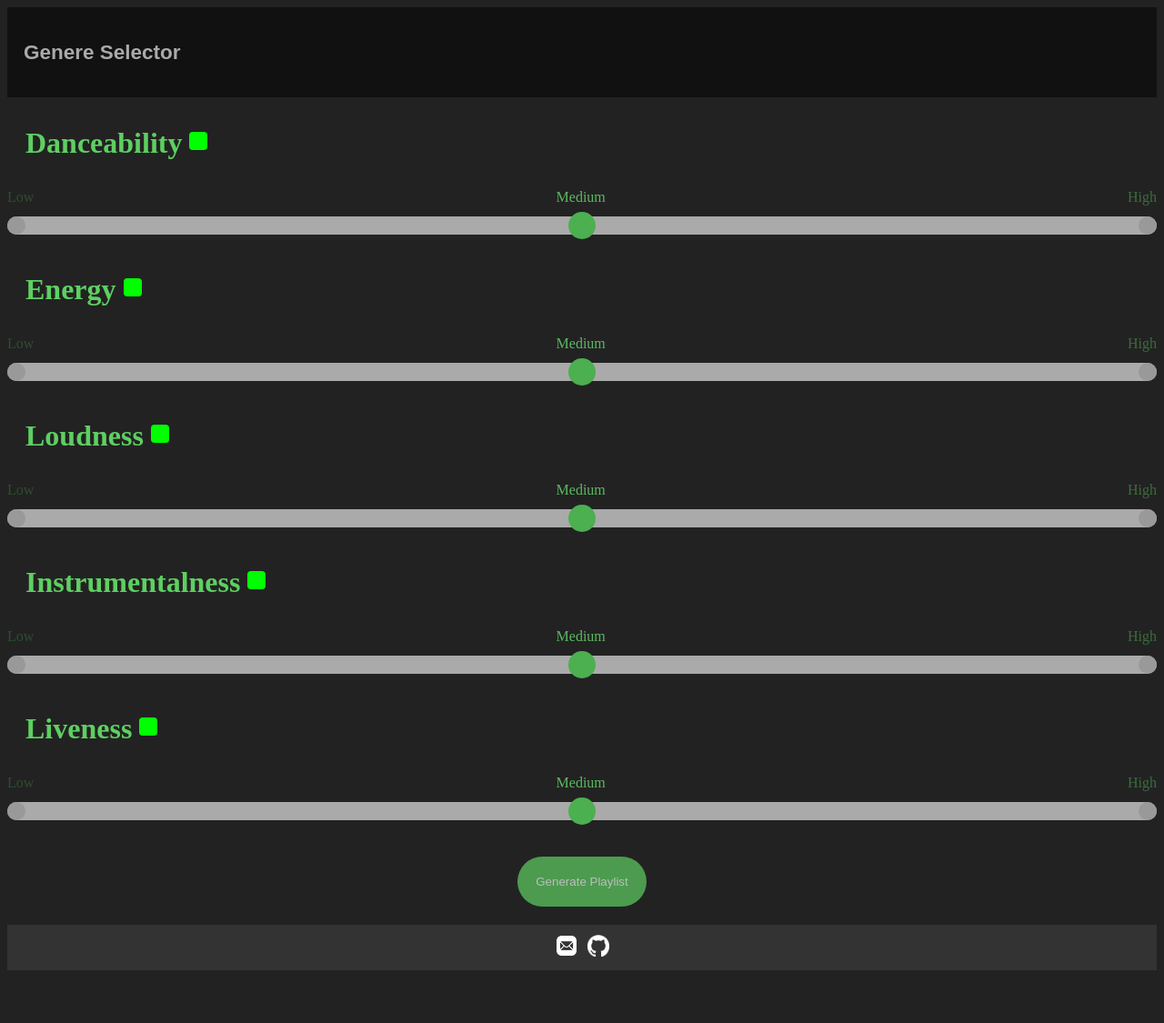
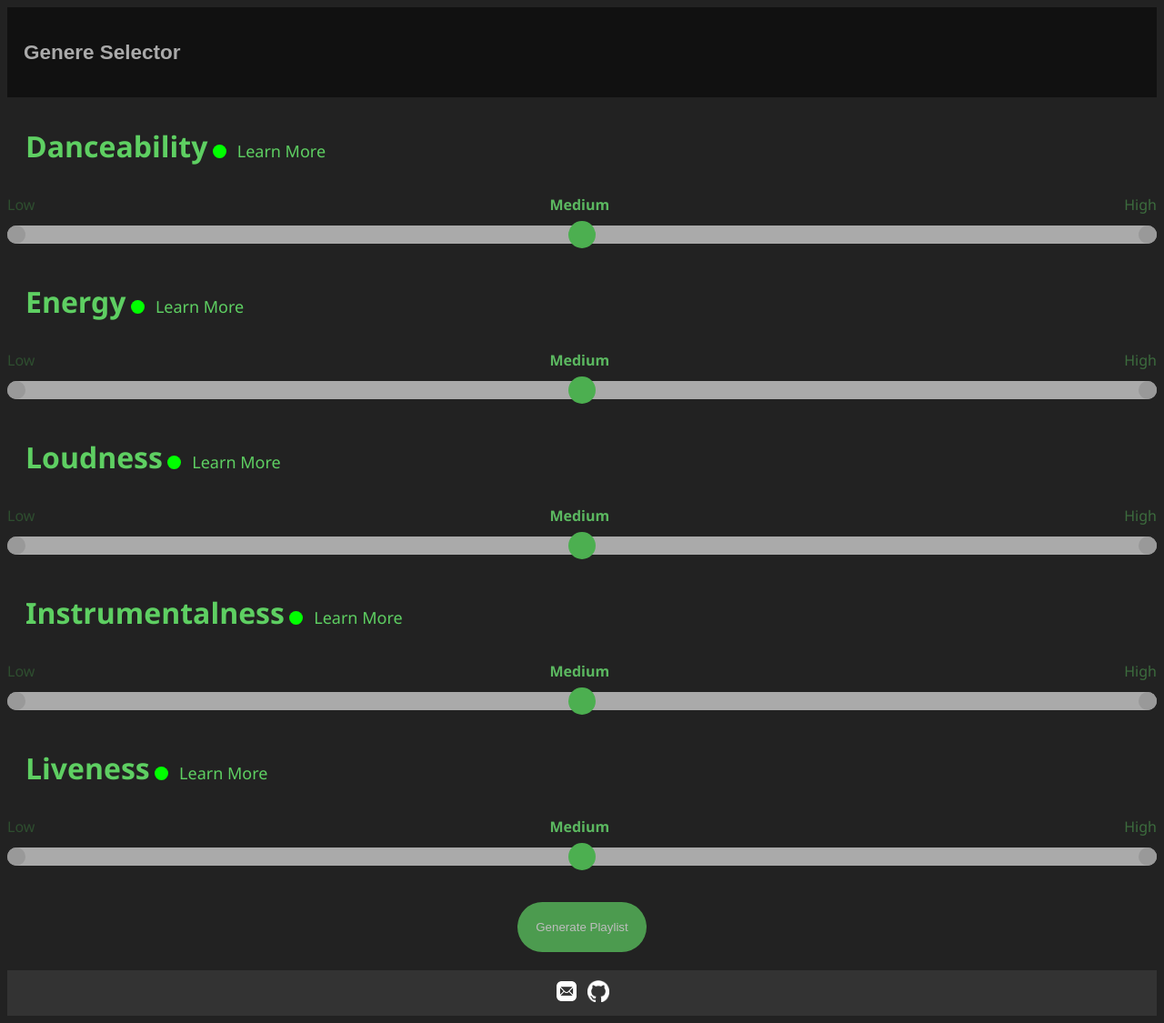
Before and after one commit to victoriab027/Creatify, a Django app: page /base/ in a window 1280 px wide. Shown: the whole page at 91% size. Before the commit the page ends 1067 px from the top, so only its background shows below. Run offline with Django 4.2, Linux system fonts and the light colour scheme; some libraries are stand-ins or nearby versions.

Commit message:
learn more text added and enable disable tooltip

```diff
--- a/web_dev/creatify/creatify_app/static/creatify_app/default.css
+++ b/web_dev/creatify/creatify_app/static/creatify_app/default.css
@@ -1,5 +1,6 @@
 body{
  background: #222;
+ font-family: 'Segoe UI', Tahoma, Geneva, Verdana, sans-serif;
 }
 .bottom{
     margin-top: 20px;
--- a/web_dev/creatify/creatify_app/static/creatify_app/main_page.css
+++ b/web_dev/creatify/creatify_app/static/creatify_app/main_page.css
@@ -46,7 +46,6 @@ button:hover{
  outline: none;
  font-size: 15px;
 }
-  /* Add a background color to the button if it is clicked on (add the .active class with JS), and when you move the mouse over it (hover) */
 .collapsible:hover {
     background-color: #111;
 }
@@ -63,6 +62,12 @@ h3 {
  display: inline-block;
  cursor:default;
  margin-left: 20px;
+}
+.subtext{
+  font-size: large;
+  color: #5ecf62;
+  display: inline-block;
+  cursor:default;
 }
 .slider-wrapper {
  display: flex;
@@ -120,6 +125,7 @@ h3 {
  color: #6ADE70;
  opacity: .8;
  cursor:default;
+ font-weight: 700;
 }
 .high {
  color: #63DB67;
@@ -144,11 +150,33 @@ h3 {
 .custom-checkbox {
  appearance: none;
  background-color: #aaa; /* set initial background color to gray */
- border-radius: 4px;
- width: 20px;
- height: 20px;
+ border-radius: 15px;
+ width: 15px;
+ height: 15px;
+ margin-left: 1px;
  margin-right: 8px;
- margin-top: 10px;
+ margin-bottom: -1px;
+}
+.tooltip {
+ position: relative;
+ display: inline-block;
+}
+.tooltip .tooltiptext {
+ font-size: small;
+ visibility: hidden;
+ background-color: black;
+ color: #fff;
+ text-align: center;
+ border-radius: 6px;
+ padding: 5px 9px;
+ position: absolute;
+ z-index: 1;
+ bottom: 100%;
+ left: 50%;
+ margin-left: -60px;
+}
+.tooltip:hover .tooltiptext {
+  visibility: visible;
 }
 .custom-checkbox:checked {
  background-color: lime; /* change background color of adjacent span element when checkbox is checked */
--- a/web_dev/creatify/creatify_app/static/creatify_app/main_page.js
+++ b/web_dev/creatify/creatify_app/static/creatify_app/main_page.js
@@ -104,13 +104,20 @@ document.querySelectorAll('.slider').forEach(function(sliderInput) {
     document.getElementById('low-' + event.target.id.split('-')[2]).style.opacity = '.4';
     document.getElementById('medium-' + event.target.id.split('-')[2]).style.opacity = '.4';
     document.getElementById('high-' + event.target.id.split('-')[2]).style.opacity = '.4';
+    document.getElementById('low-' + event.target.id.split('-')[2]).style.fontWeight = '400';
+    document.getElementById('medium-' + event.target.id.split('-')[2]).style.fontWeight = '400';
+    document.getElementById('high-' + event.target.id.split('-')[2]).style.fontWeight = '400';
+
     // show the span element corresponding to the slider value
     if (sliderValue == 1) {
       document.getElementById('low-' + event.target.id.split('-')[2]).style.opacity = '.7';
+      document.getElementById('low-' + event.target.id.split('-')[2]).style.fontWeight = '700';
     } else if (sliderValue == 2) {
       document.getElementById('medium-' + event.target.id.split('-')[2]).style.opacity = '.8';
+      document.getElementById('medium-' + event.target.id.split('-')[2]).style.fontWeight = '700';
     } else {
       document.getElementById('high-' + event.target.id.split('-')[2]).style.opacity = '1';
+      document.getElementById('high-' + event.target.id.split('-')[2]).style.fontWeight = '700';
     }
   });
 });
--- a/web_dev/creatify/creatify_app/templates/creatify_app/main.html
+++ b/web_dev/creatify/creatify_app/templates/creatify_app/main.html
@@ -24,7 +24,10 @@
 </div>
 {% for slider in sliders %}
     <h3>{{slider}}</h3>
-        <input type="checkbox" class="custom-checkbox" id="{{slider}}" checked> <br>
+        <div class="tooltip"><input type="checkbox" class="custom-checkbox" id="{{slider}}" checked>
+          <span class="tooltiptext">Enable/Disable {{slider}}</span>
+        </div>
+        <div class='subtext'>Learn More</div><br>
         <div class="slider-wrapper" id="slider-{{slider}}" >
             <div class="labels">
               <span class="low" id="low-{{slider}}">Low</span>
```
